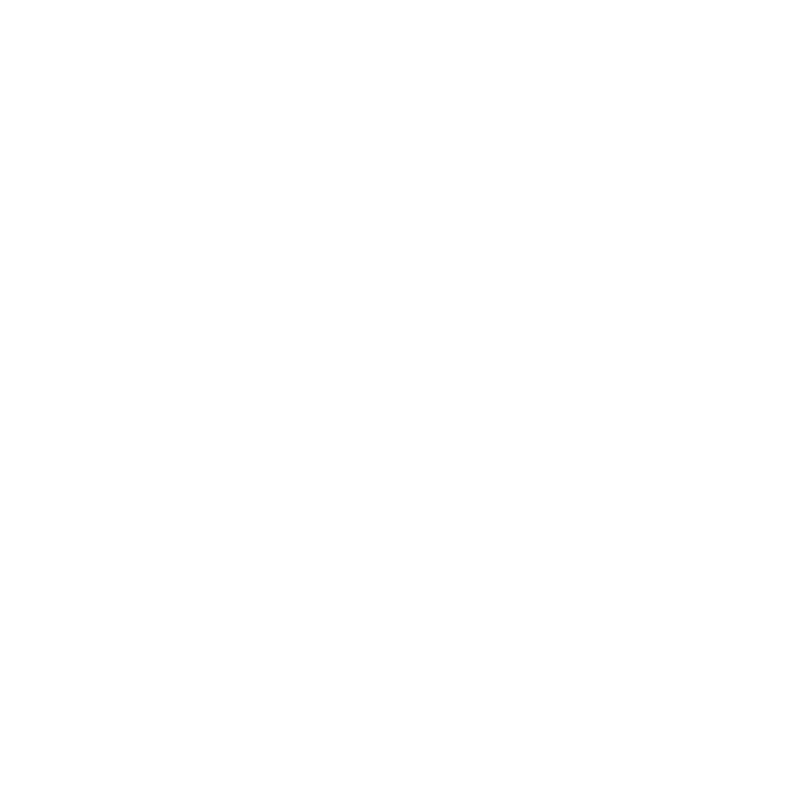
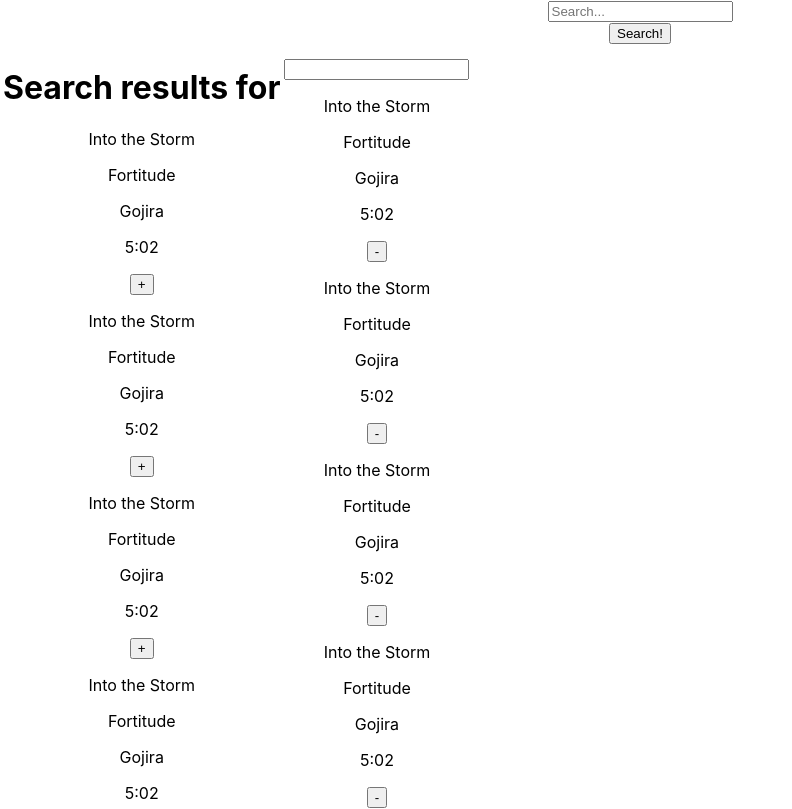
Before and after one commit to zoltan-kh/jammming, a React (Create React App) app: page / in a window 1280 px wide. Shown: the top 809 px of the page, without its empty margins (0-792 px from the left). Built offline with nearby package versions, Linux system fonts and the light colour scheme.

Commit message:
finish component structure

```diff
--- a/src/App.js
+++ b/src/App.js
@@ -1,10 +1,40 @@
-import logo from './logo.svg';
-import './App.css';
+import logo from "./logo.svg";
+import "./App.css";
+import SearchBar from "./SearchBar/SearchBar";
+import SearchResults from "./SearchResults/SearchResults";
+import Playlist from "./Playlist/Playlist";
+import { useState } from "react";
 
 function App() {
+  const [playlistTracks, setPlaylistTracks]= useState([]);
+  const addToPlaylist = (trackToAdd) => {
+    console.log("I am at the APP!");
+    setPlaylistTracks(prev => [...prev, trackToAdd]);
+  };
+  const removeFromPlaylist = (trackToRemove) => {
+    const index = playlistTracks.findIndex(track => track.key===trackToRemove.key);
+    setPlaylistTracks(prev => prev.splice(index, 1));
+  }
+
+  const savePlaylist = (playlistName, trackList)=>{
+    console.log(`Saving ${playlistName} playlist`);
+  }
+
   return (
     <div className="App">
-
+      <SearchBar />
+      <table>
+      <tbody>
+        <tr>
+          <td>
+            <SearchResults addToPlaylist={addToPlaylist} />
+          </td>
+          <td>
+            <Playlist savePlaylist={savePlaylist} playlistTracks={playlistTracks} removeFromPlaylist={removeFromPlaylist} />
+          </td>
+        </tr>
+        </tbody>
+      </table>
     </div>
   );
 }
--- /dev/null
+++ b/src/Playlist/Playlist.js
@@ -0,0 +1,31 @@
+import React, { useEffect, useState } from "react";
+import Tracklist from "../Tracklist/Tracklist";
+
+function Playlist({savePlaylist, removeFromPlaylist, playlistTracks}) {
+  const [playlistName, setPlaylistName] = useState("");
+
+  const handleSubmit = (event)=>{
+    event.preventDefault();
+    savePlaylist(playlistName, playlistTracks);
+    setPlaylistName('');
+  }
+
+  const removeTrack = (track) =>{
+    removeFromPlaylist(track);
+  }
+  return (
+    <div>
+        <form onSubmit={handleSubmit}>
+      <div>
+        <input value={playlistName} onChange = {({target})=>setPlaylistName(target.value)} />
+      </div>
+      <Tracklist tracks={playlistTracks} removeTrack={removeTrack} isPlaylist={true}/>
+      <div>
+        <button type="submit">Save to Spotify!</button>
+      </div>
+      </form>
+    </div>
+  );
+}
+
+export default Playlist;
--- /dev/null
+++ b/src/SearchBar/SearchBar.js
@@ -0,0 +1,26 @@
+import React, { useState } from "react";
+
+function SearchBar() {
+  const [searchTerm, setSearchTerm] = useState("");
+  const handleSubmit = (event) => {
+    event.preventDefault();
+    console.log(searchTerm);
+  };
+
+  return (
+    <div>
+      <form onSubmit={handleSubmit}>
+        <div>
+          <input
+            value={searchTerm}
+            placeholder="Search..."
+            onChange={({target}) => setSearchTerm(target.value)}
+          />
+        </div>
+        <button type="submit">Search!</button>
+      </form>
+    </div>
+  );
+}
+
+export default SearchBar;
--- /dev/null
+++ b/src/SearchResults/SearchResults.js
@@ -0,0 +1,27 @@
+import React from "react";
+import Track from "../Track/Track";
+import Tracklist from "../Tracklist/Tracklist";
+
+function SearchResults({ searchResult = [], searchTerm, addToPlaylist }) {
+  const tracksFound = [];
+ /* if (searchResult.length) {
+    for (let track in tracksFound) {
+      tracksFound.push(<Track />);
+    }
+  }*/
+
+  const addToList = (track)=>{
+    addToPlaylist(track);
+  }
+
+  return (
+    <div>
+      <h1>Search results for {searchTerm}</h1>
+      <div>
+        <Tracklist tracks={searchResult} addToList={addToList} sourceType="searchResult" />
+      </div>
+    </div>
+  );
+}
+
+export default SearchResults;
--- /dev/null
+++ b/src/Track/Track.js
@@ -0,0 +1,37 @@
+import React from "react";
+
+function Track({
+  id = "mockKey",
+  album = "Fortitude",
+  duration = "5:02",
+  artist = "Gojira",
+  title = "Into the Storm",
+  isPlaylist,
+  removeTrackFromList,
+  addTrackToLIst,
+}) {
+  const handleClick = (event) => {
+    if (isPlaylist) {
+      console.log("Removing Track");
+      removeTrackFromList(id);
+    } else {
+      console.log("Adding Track");
+      addTrackToLIst(id);
+    }
+  };
+
+  return (
+    <div>
+      <p>{title}</p>
+      <p>{album}</p>
+      <p>{artist}</p>
+      <p>{duration}</p>
+
+      <button type="button" onClick={handleClick}>
+        {isPlaylist ? "-" : "+"}
+      </button>
+    </div>
+  );
+}
+
+export default Track;
--- /dev/null
+++ b/src/Tracklist/Tracklist.js
@@ -0,0 +1,51 @@
+import React from "react";
+import Track from "../Track/Track";
+
+function Tracklist({ tracks, isPlaylist, removeTrack, addToList }) {
+  const trackList = [];
+
+  const removeTrackFromList = (trackKey) => {
+    console.log(trackKey);
+    const index = trackList.findIndex(track => track.key===trackKey);
+    removeTrack(trackList[index]);
+  };
+
+  const addTrackToLIst = (trackKey) => {
+    console.log(trackKey);
+    const index = trackList.findIndex(track => track.key===trackKey);
+    addToList(trackList[index]);
+  };
+
+  if (tracks.length) {
+    for (let track in tracks) {
+      trackList.push(
+        <Track
+          key={track.id}
+          id={track.id}
+          album={track.album}
+          duration={track.duration}
+          artist={track.artist}
+          title={track.title}
+          isPlaylist={isPlaylist}
+          removeTrackFromList={removeTrackFromList}
+        />
+      );
+    }
+  } else {
+    for (let i = 0; i < 7; i++) {
+      trackList.push(
+        <Track
+          key={i}
+          id={i}
+          removeTrackFromList={removeTrackFromList}
+          addTrackToLIst={addTrackToLIst}
+          isPlaylist={isPlaylist}
+        />
+      );
+    }
+  }
+
+  return <div>{trackList}</div>;
+}
+
+export default Tracklist;
```
